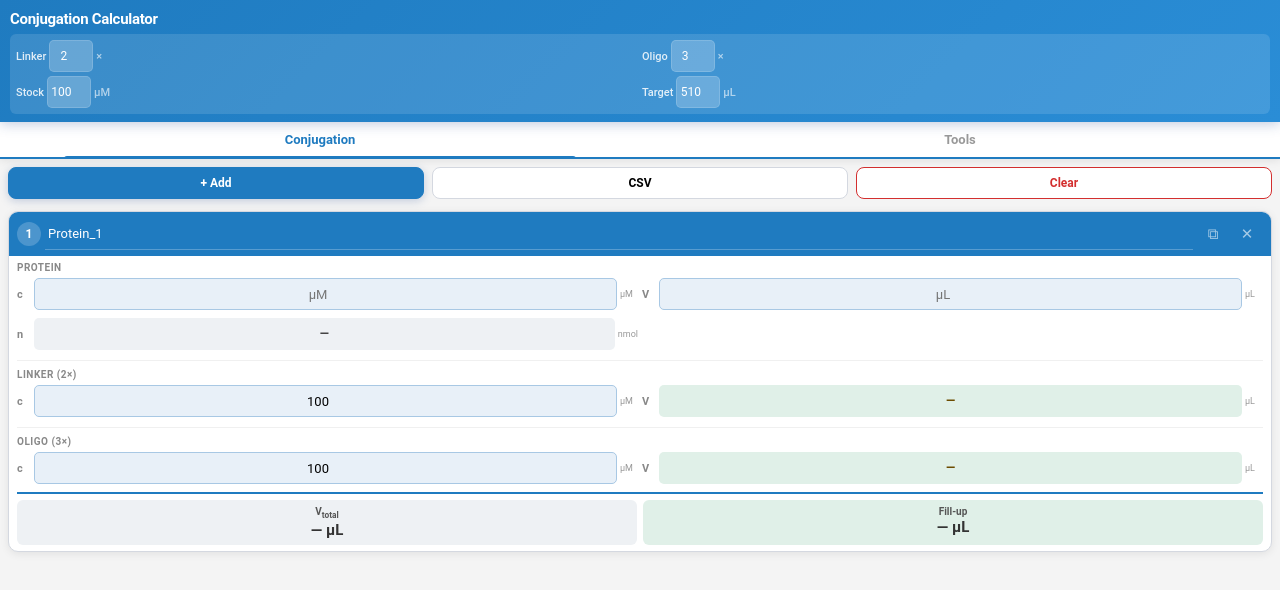
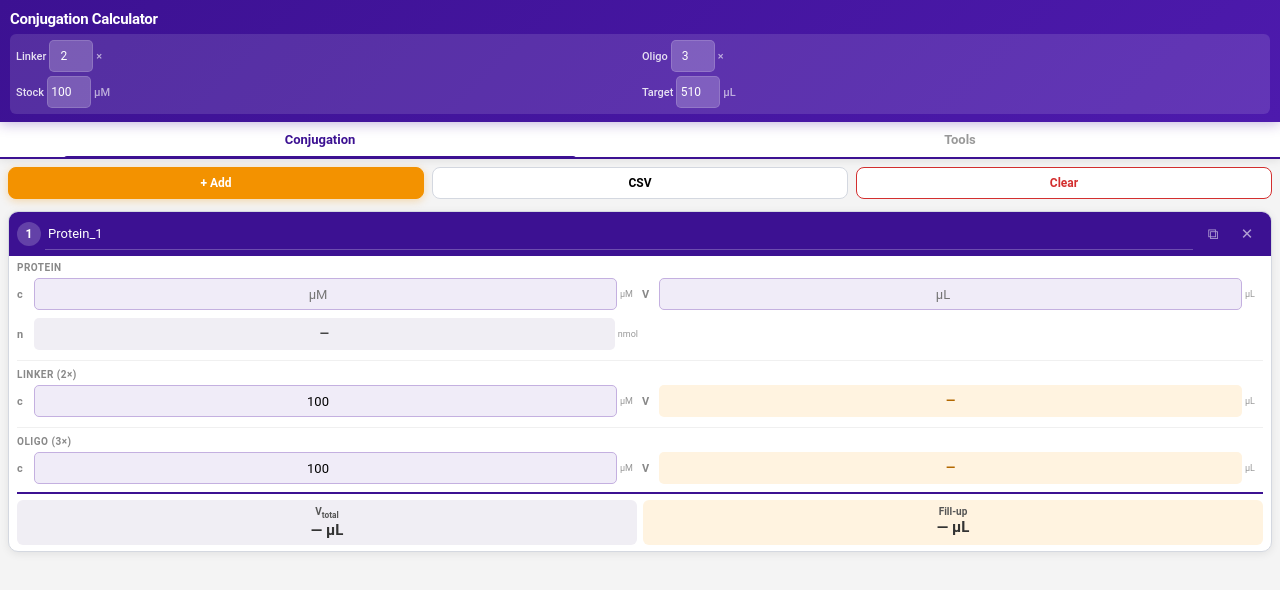
Before and after one commit to alexander-gregorgeiger-cloud/Conjugation-calculator, a plain HTML site: page index.html in a window 1280 px wide. Drawn offline with Linux system fonts and the light colour scheme.

Commit message:
Add files via upload

```diff
--- a/index.html
+++ b/index.html
@@ -6,15 +6,16 @@
 <meta name="mobile-web-app-capable" content="yes">
 <meta name="apple-mobile-web-app-capable" content="yes">
 <meta name="apple-mobile-web-app-status-bar-style" content="black-translucent">
-<meta name="theme-color" content="#1f7bc0">
+<meta name="theme-color" content="#3c1192">
 <meta name="description" content="Conjugation Calculator for antibody-oligonucleotide reactions">
 <link rel="manifest" href="./manifest.json">
 <title>Conjugation Calc</title>
 <style>
   :root {
-    --pink: #e8f0f8; --pink-border: #a8c8e4; --pink-focus: #f0f6fc;
-    --orange: #e0f0e8; --orange-border: #a0d4b8;
-    --grey: #eef1f4; --blue: #1f7bc0; --blue-light: #2a8dd6;
+    --pink: #f0ecf8; --pink-border: #c4b0e0; --pink-focus: #f5f2fc;
+    --orange: #FFF3E0; --orange-border: #f5b74a;
+    --grey: #f0eef4; --blue: #3c1192; --blue-light: #4d1aad;
+    --accent: #F39200; --accent-light: #f9a825;
     --border: #D4D8E0; --bg: #f4f4f4;
     --red: #D32F2F; --red-bg: #FFEBEE; --red-border: #EF9A9A;
     --green: #2E7D32; --green-bg: #E8F5E9;
@@ -34,7 +35,7 @@
 
   /* ===== Install banner ===== */
   .install-banner {
-    display: none; background: linear-gradient(135deg, #055f9f 0%, var(--blue) 100%);
+    display: none; background: linear-gradient(135deg, #2a0b6e 0%, var(--blue) 100%);
     color: white; padding: 12px 16px; align-items: center; gap: 12px;
     font-size: 13px; cursor: pointer;
   }
@@ -57,7 +58,7 @@
     background: linear-gradient(135deg, var(--blue) 0%, var(--blue-light) 100%);
     color: white; padding: 10px 10px 8px;
     position: sticky; top: 0; z-index: 20;
-    box-shadow: 0 2px 12px rgba(47,84,150,0.3);
+    box-shadow: 0 2px 12px rgba(60,17,146,0.3);
   }
   .topbar h1 { font-size: 15px; font-weight: 700; margin-bottom: 6px; letter-spacing: -0.3px; }
   .params {
@@ -107,8 +108,8 @@
     -webkit-user-select: none; user-select: none;
   }
   .btn:active { transform: scale(0.97); }
-  .btn.primary { background: var(--blue); color: white; border-color: var(--blue); box-shadow: 0 2px 8px rgba(47,84,150,0.25); }
-  .btn.primary:active { background: var(--blue-light); }
+  .btn.primary { background: var(--accent); color: white; border-color: var(--accent); box-shadow: 0 2px 8px rgba(243,146,0,0.3); }
+  .btn.primary:active { background: var(--accent-light); }
   .btn.danger { color: var(--red); border-color: var(--red); }
 
   /* ===== Empty state ===== */
@@ -203,7 +204,7 @@
     min-height: var(--touch-min); display: flex; align-items: center; justify-content: center;
   }
   .f .fv.calc { background: var(--grey); color: #444; }
-  .f .fv.pipet { background: var(--orange); color: #6d4c00; }
+  .f .fv.pipet { background: var(--orange); color: #b36800; }
   .f .fu { font-size: 9px; color: #999; min-width: 18px; }
 
   .sep { border-top: 1px solid #f0f0f0; margin: 8px 0; }
--- a/sw.js
+++ b/sw.js
@@ -1,4 +1,4 @@
-const CACHE = 'conj-calc-v4';
+const CACHE = 'conj-calc-v5';
 const ASSETS = ['./index.html', './manifest.json'];
 
 self.addEventListener('install', e => {
```
Also changed, not shown: manifest.json.
